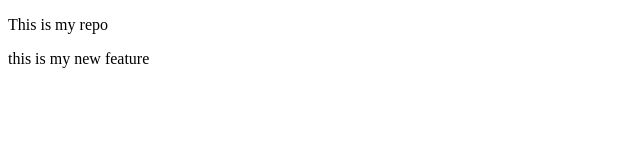
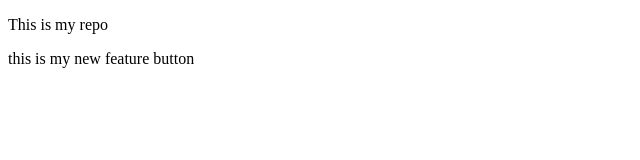
Before and after one commit to subrat-beep/localRepo, a plain HTML site: page index.html in a window 1280 px wide. Shown: the full height of the page, 0-640 px from the left. Drawn offline with Linux system fonts and the light colour scheme.

Commit message:
add  buutton

```diff
--- a/index.html
+++ b/index.html
@@ -7,6 +7,6 @@
 </head>
 <body>
     <p>This is my repo </p>
-    <p>this is my new feature</p>
+    <p>this is my new feature button</p>
 </body>
 </html>
```
